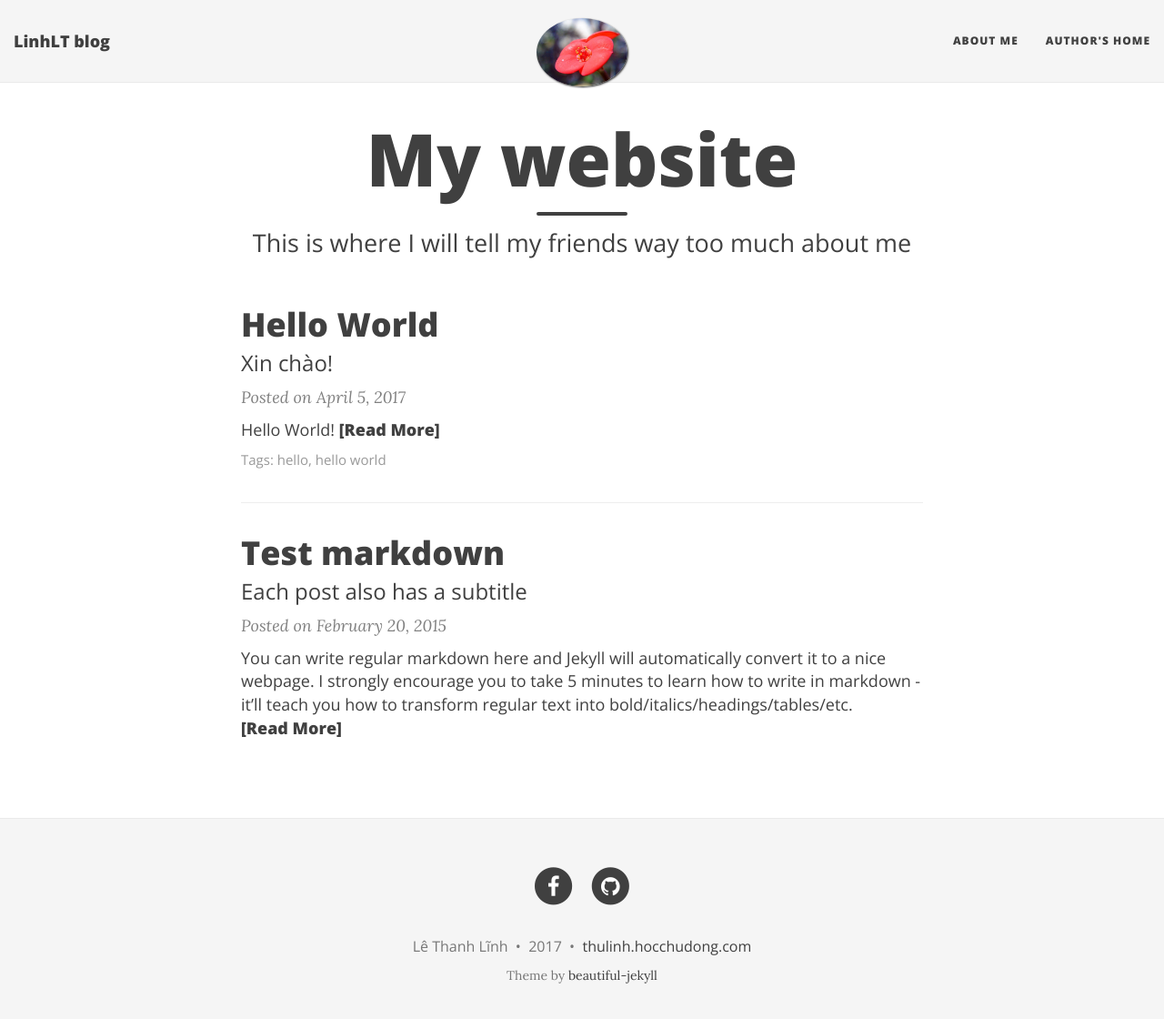
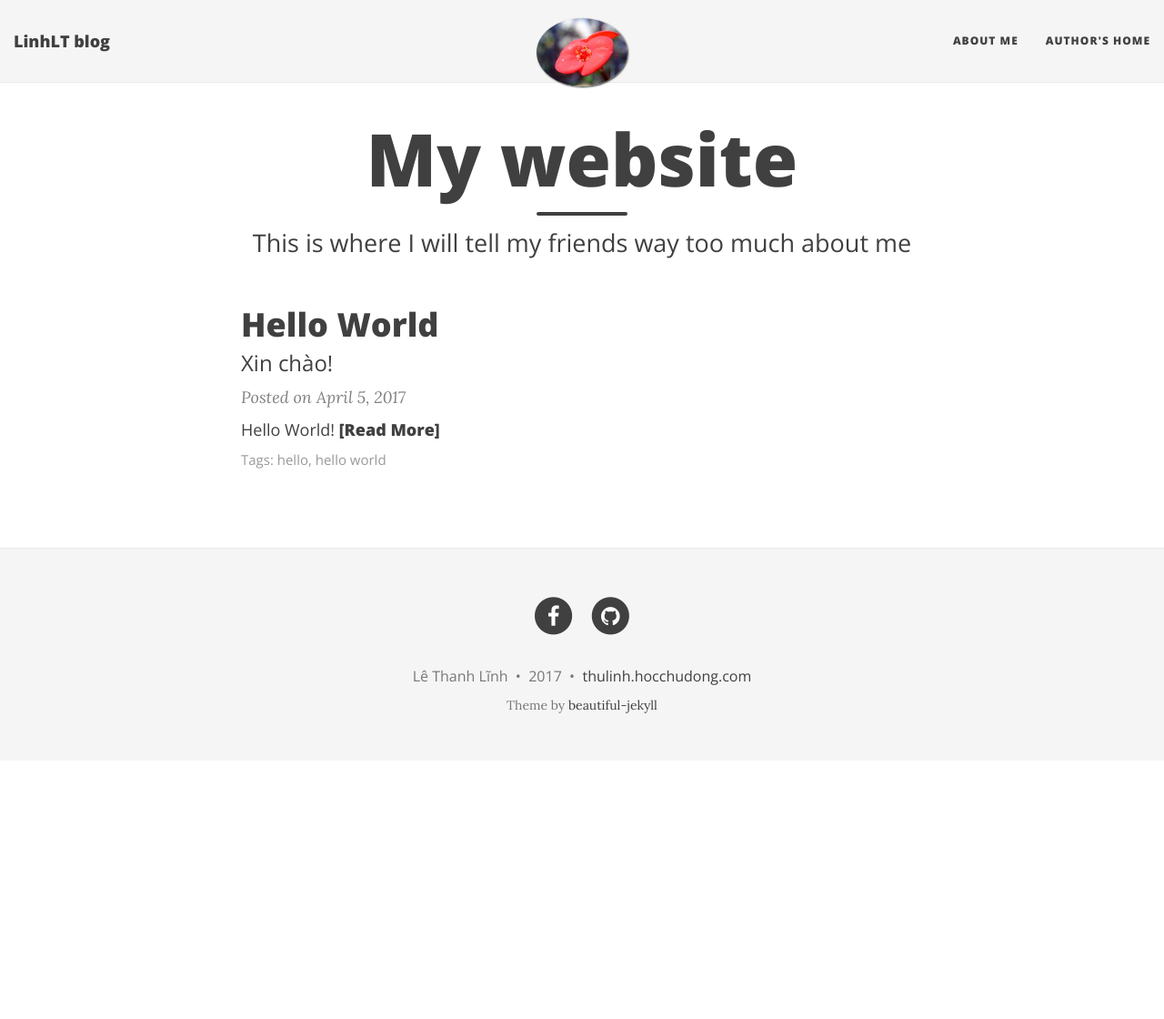
Before and after one commit to linhlt247/linhlt247.github.io, a Jekyll site: the page built from index.html, in a window 1280 px wide and 1133 px high. Shown: the top 1120 px of the window at 91% size. Built offline with Jekyll 4.4.1, drawn with Linux system fonts in a browser that asks for light colours; nearby versions of some CDN libraries; the list of posts is cut into pages by our own code.

Commit message:
update first post

````diff
--- a/_config.yml
+++ b/_config.yml
@@ -4,7 +4,7 @@
 # baseurl is the website's URL without the hostname
 
 # If you are building a simple GitHub user page (http://username.github.io) then use these settings:
-url: "http://thulinh.hocchudong.com"
+url: "https://thulinh.hocchudong.com"
 enforce_ssl: thulinh.hocchudong.com
 baseurl: ""
 
--- a/_posts/2015-02-20-test-markdown.md
+++ /dev/null
@@ -1,52 +0,0 @@
----
-layout: post
-title: Test markdown
-subtitle: Each post also has a subtitle
----
-
-You can write regular [markdown](http://markdowntutorial.com/) here and Jekyll will automatically convert it to a nice webpage.  I strongly encourage you to [take 5 minutes to learn how to write in markdown](http://markdowntutorial.com/) - it'll teach you how to transform regular text into bold/italics/headings/tables/etc.
-
-**Here is some bold text**
-
-## Here is a secondary heading
-
-Here's a useless table:
-
-| Number | Next number | Previous number |
-| :------ |:--- | :--- |
-| Five | Six | Four |
-| Ten | Eleven | Nine |
-| Seven | Eight | Six |
-| Two | Three | One |
-
-
-How about a yummy crepe?
-
-![Crepe](http://s3-media3.fl.yelpcdn.com/bphoto/cQ1Yoa75m2yUFFbY2xwuqw/348s.jpg)
-
-Here's a code chunk:
-
-~~~
-var foo = function(x) {
-  return(x + 5);
-}
-foo(3)
-~~~
-
-And here is the same code with syntax highlighting:
-
-```javascript
-var foo = function(x) {
-  return(x + 5);
-}
-foo(3)
-```
-
-And here is the same code yet again but with line numbers:
-
-{% highlight javascript linenos %}
-var foo = function(x) {
-  return(x + 5);
-}
-foo(3)
-{% endhighlight %}
````
Also changed, not shown: _posts/2017-04-05-Hello-word.md (+4 -6 lines).
